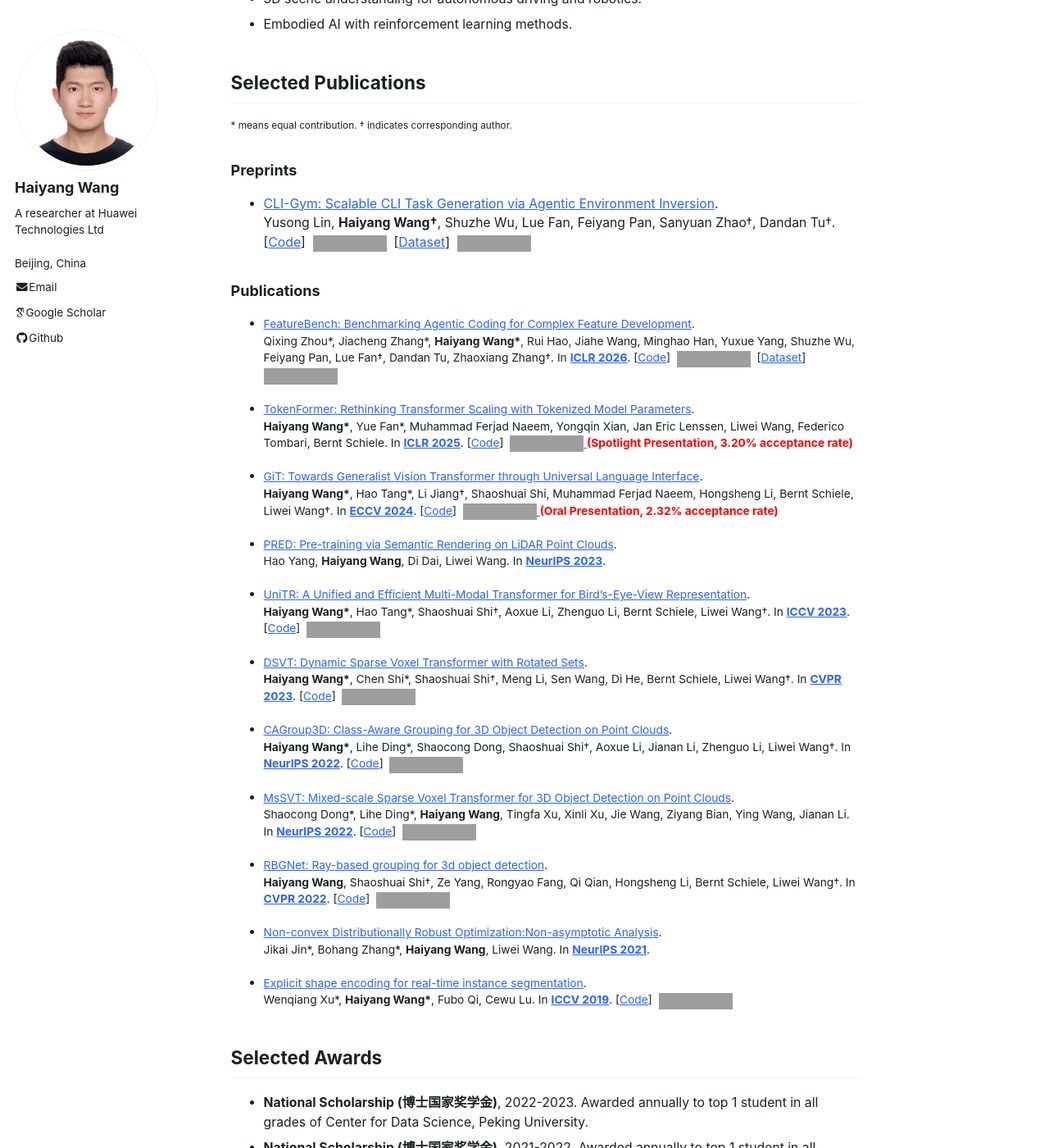
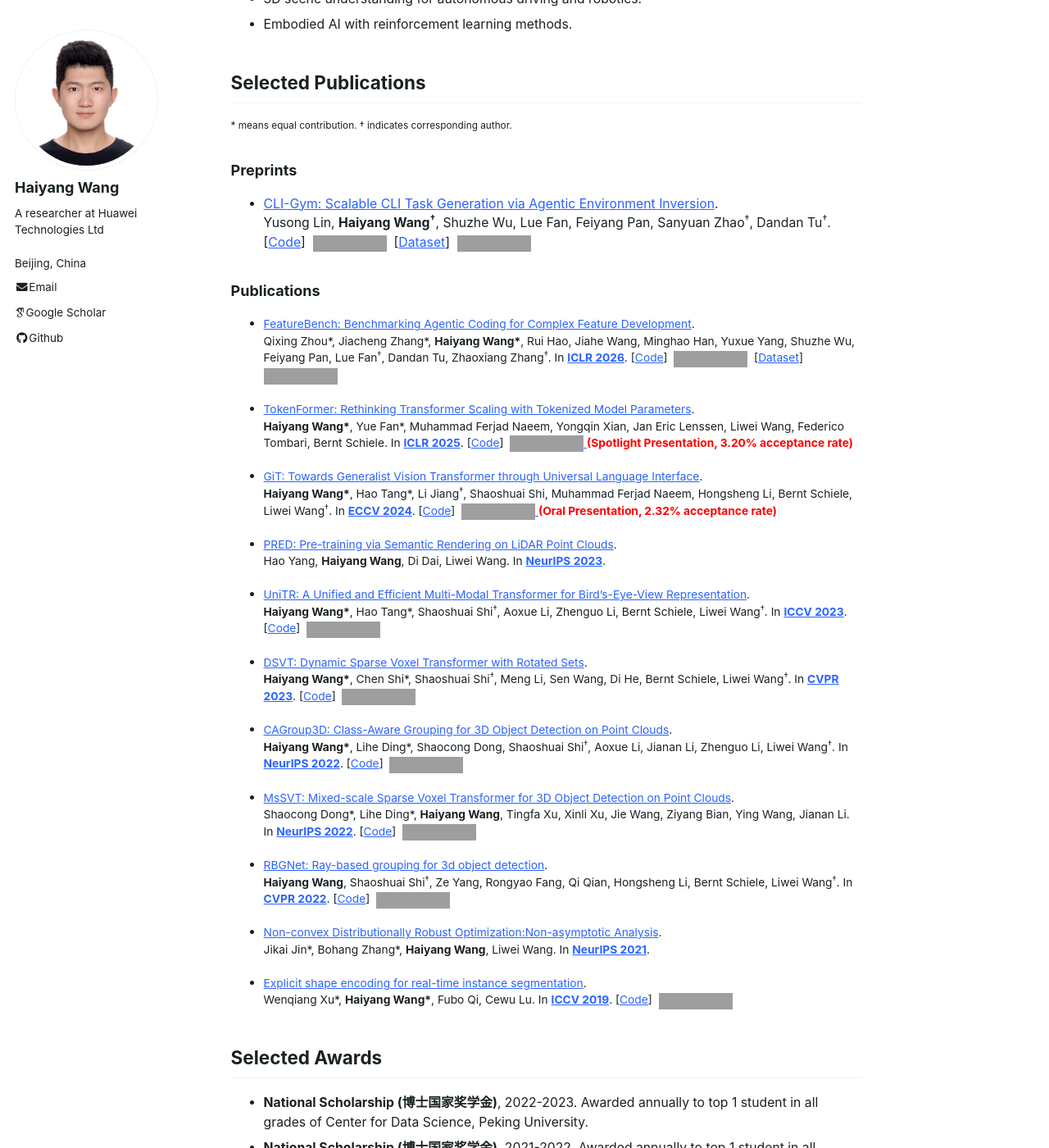
Before and after one commit to Haiyang-W/haiyang-w.github.io, a Jekyll site: the page built from _pages/about.md, in a window 1280 px wide and 1400 px high, scrolled down 782 px, cut to the strip 0-1400 px from the top of the window. Shown: the whole strip at 82% size. Built offline with Jekyll 4.4.1, drawn with Linux system fonts in a browser that asks for light colours; some web fonts are replaced; comment, search, counter and statistics services are not loaded; grey boxes are pictures that could not be loaded.

Commit message:
fixbug for corresponding author

```diff
--- a/_pages/about.md
+++ b/_pages/about.md
@@ -31,36 +31,36 @@ Previous research areas:
 
 ### Preprints
 * [CLI-Gym: Scalable CLI Task Generation via Agentic Environment Inversion](https://arxiv.org/pdf/2602.10999).\\
-Yusong Lin, **Haiyang Wang†**, Shuzhe Wu, Lue Fan, Feiyang Pan, Sanyuan Zhao†, Dandan Tu†. \[[Code](https://github.com/LiberCoders/CLI-Gym)\] &nbsp;<a href="https://github.com/LiberCoders/CLI-Gym"><img alt="GitHub stars" style="vertical-align:middle" src="https://img.shields.io/github/stars/LiberCoders/CLI-Gym?style=social"></a> &nbsp;\[[Dataset](https://huggingface.co/datasets/LiberCoders/CLI-Gym)\] &nbsp;<a href="https://huggingface.co/datasets/LiberCoders/CLI-Gym"><img alt="Hugging Face downloads" style="vertical-align:middle" src="https://img.shields.io/badge/dynamic/json?url=https%3A%2F%2Fhuggingface.co%2Fapi%2Fdatasets%2FLiberCoders%2FCLI-Gym&query=%24.downloads&label=Downloads&suffix=%20monthly&color=white&logo=huggingface&logoColor=FFD21E"></a>
+Yusong Lin, **Haiyang Wang<sup>†</sup>**, Shuzhe Wu, Lue Fan, Feiyang Pan, Sanyuan Zhao<sup>†</sup>, Dandan Tu<sup>†</sup>. \[[Code](https://github.com/LiberCoders/CLI-Gym)\] &nbsp;<a href="https://github.com/LiberCoders/CLI-Gym"><img alt="GitHub stars" style="vertical-align:middle" src="https://img.shields.io/github/stars/LiberCoders/CLI-Gym?style=social"></a> &nbsp;\[[Dataset](https://huggingface.co/datasets/LiberCoders/CLI-Gym)\] &nbsp;<a href="https://huggingface.co/datasets/LiberCoders/CLI-Gym"><img alt="Hugging Face downloads" style="vertical-align:middle" src="https://img.shields.io/badge/dynamic/json?url=https%3A%2F%2Fhuggingface.co%2Fapi%2Fdatasets%2FLiberCoders%2FCLI-Gym&query=%24.downloads&label=Downloads&suffix=%20monthly&color=white&logo=huggingface&logoColor=FFD21E"></a>
 
 ### Publications
 
 * [FeatureBench: Benchmarking Agentic Coding for Complex Feature Development](https://arxiv.org/pdf/2602.10975).\\
-Qixing Zhou\*, Jiacheng Zhang\*, **Haiyang Wang\***, Rui Hao, Jiahe Wang, Minghao Han, Yuxue Yang, Shuzhe Wu, Feiyang Pan, Lue Fan†, Dandan Tu, Zhaoxiang Zhang†. In [**ICLR 2026**](https://iclr.cc/). \[[Code](https://github.com/LiberCoders/FeatureBench)\] &nbsp;<a href="https://github.com/LiberCoders/FeatureBench"><img alt="GitHub stars" style="vertical-align:middle" src="https://img.shields.io/github/stars/LiberCoders/FeatureBench?style=social"></a> &nbsp;\[[Dataset](https://huggingface.co/datasets/LiberCoders/FeatureBench)\] &nbsp;<a href="https://huggingface.co/datasets/LiberCoders/FeatureBench"><img alt="Hugging Face downloads" style="vertical-align:middle" src="https://img.shields.io/badge/dynamic/json?url=https%3A%2F%2Fhuggingface.co%2Fapi%2Fdatasets%2FLiberCoders%2FFeatureBench&query=%24.downloads&label=Downloads&suffix=%20monthly&color=white&logo=huggingface&logoColor=FFD21E"></a>
+Qixing Zhou\*, Jiacheng Zhang\*, **Haiyang Wang\***, Rui Hao, Jiahe Wang, Minghao Han, Yuxue Yang, Shuzhe Wu, Feiyang Pan, Lue Fan<sup>†</sup>, Dandan Tu, Zhaoxiang Zhang<sup>†</sup>. In [**ICLR 2026**](https://iclr.cc/). \[[Code](https://github.com/LiberCoders/FeatureBench)\] &nbsp;<a href="https://github.com/LiberCoders/FeatureBench"><img alt="GitHub stars" style="vertical-align:middle" src="https://img.shields.io/github/stars/LiberCoders/FeatureBench?style=social"></a> &nbsp;\[[Dataset](https://huggingface.co/datasets/LiberCoders/FeatureBench)\] &nbsp;<a href="https://huggingface.co/datasets/LiberCoders/FeatureBench"><img alt="Hugging Face downloads" style="vertical-align:middle" src="https://img.shields.io/badge/dynamic/json?url=https%3A%2F%2Fhuggingface.co%2Fapi%2Fdatasets%2FLiberCoders%2FFeatureBench&query=%24.downloads&label=Downloads&suffix=%20monthly&color=white&logo=huggingface&logoColor=FFD21E"></a>
 
 * [TokenFormer: Rethinking Transformer Scaling with Tokenized Model Parameters](https://arxiv.org/abs/2410.23168).\\
 **Haiyang Wang\***, Yue Fan\*, Muhammad Ferjad Naeem, Yongqin Xian, Jan Eric Lenssen, Liwei Wang, Federico Tombari, Bernt Schiele. In [**ICLR 2025**](https://iclr.cc/). \[[Code](https://github.com/Haiyang-W/TokenFormer)\] &nbsp;<a href="https://github.com/Haiyang-W/TokenFormer"><img alt="GitHub stars" style="vertical-align:middle" src="https://img.shields.io/github/stars/Haiyang-W/TokenFormer?style=social"> </a> **<font color=red>(Spotlight Presentation, 3.20% acceptance rate)</font>**
 
 * [GiT: Towards Generalist Vision Transformer through Universal Language Interface](https://www.ecva.net/papers/eccv_2024/papers_ECCV/papers/04158.pdf).\\
-**Haiyang Wang\***, Hao Tang\*, Li Jiang†, Shaoshuai Shi, Muhammad Ferjad Naeem, Hongsheng Li, Bernt Schiele, Liwei Wang†. In [**ECCV 2024**](https://eccv.ecva.net/Conferences/2024). \[[Code](https://github.com/Haiyang-W/GiT)\] &nbsp;<a href="https://github.com/Haiyang-W/GiT"><img alt="GitHub stars" style="vertical-align:middle" src="https://img.shields.io/github/stars/Haiyang-W/GiT?style=social"> </a> **<font color=red>(Oral Presentation, 2.32% acceptance rate)</font>**
+**Haiyang Wang\***, Hao Tang\*, Li Jiang<sup>†</sup>, Shaoshuai Shi, Muhammad Ferjad Naeem, Hongsheng Li, Bernt Schiele, Liwei Wang<sup>†</sup>. In [**ECCV 2024**](https://eccv.ecva.net/Conferences/2024). \[[Code](https://github.com/Haiyang-W/GiT)\] &nbsp;<a href="https://github.com/Haiyang-W/GiT"><img alt="GitHub stars" style="vertical-align:middle" src="https://img.shields.io/github/stars/Haiyang-W/GiT?style=social"> </a> **<font color=red>(Oral Presentation, 2.32% acceptance rate)</font>**
 
 * [PRED: Pre-training via Semantic Rendering on LiDAR Point Clouds](https://proceedings.neurips.cc/paper_files/paper/2023/file/903f778fe1341e5351b5b63e0e6b197f-Paper-Conference.pdf).\\
 Hao Yang, **Haiyang Wang**, Di Dai, Liwei Wang. In [**NeurIPS 2023**](https://neurips.cc/Conferences/2023).
 
 * [UniTR: A Unified and Efficient Multi-Modal Transformer for Bird's-Eye-View Representation](https://openaccess.thecvf.com/content/ICCV2023/papers/Wang_UniTR_A_Unified_and_Efficient_Multi-Modal_Transformer_for_Birds-Eye-View_Representation_ICCV_2023_paper.pdf).\\
-**Haiyang Wang\***, Hao Tang\*, Shaoshuai Shi†, Aoxue Li, Zhenguo Li, Bernt Schiele, Liwei Wang†. In [**ICCV 2023**](https://iccv2023.thecvf.com/). \[[Code](https://github.com/Haiyang-W/UniTR)\] &nbsp;<a href="https://github.com/Haiyang-W/UniTR"><img alt="GitHub stars" style="vertical-align:middle" src="https://img.shields.io/github/stars/Haiyang-W/UniTR?style=social"> </a>
+**Haiyang Wang\***, Hao Tang\*, Shaoshuai Shi<sup>†</sup>, Aoxue Li, Zhenguo Li, Bernt Schiele, Liwei Wang<sup>†</sup>. In [**ICCV 2023**](https://iccv2023.thecvf.com/). \[[Code](https://github.com/Haiyang-W/UniTR)\] &nbsp;<a href="https://github.com/Haiyang-W/UniTR"><img alt="GitHub stars" style="vertical-align:middle" src="https://img.shields.io/github/stars/Haiyang-W/UniTR?style=social"> </a>
 
 * [DSVT: Dynamic Sparse Voxel Transformer with Rotated Sets](https://openaccess.thecvf.com/content/CVPR2023/papers/Wang_DSVT_Dynamic_Sparse_Voxel_Transformer_With_Rotated_Sets_CVPR_2023_paper.pdf).\\
-**Haiyang Wang\***, Chen Shi\*, Shaoshuai Shi†, Meng Li, Sen Wang, Di He, Bernt Schiele, Liwei Wang†. In [**CVPR 2023**](https://cvpr.thecvf.com/Conferences/2023). \[[Code](https://github.com/Haiyang-W/DSVT)\] &nbsp;<a href="https://github.com/Haiyang-W/DSVT"><img alt="GitHub stars" style="vertical-align:middle" src="https://img.shields.io/github/stars/Haiyang-W/DSVT?style=social"> </a>
+**Haiyang Wang\***, Chen Shi\*, Shaoshuai Shi<sup>†</sup>, Meng Li, Sen Wang, Di He, Bernt Schiele, Liwei Wang<sup>†</sup>. In [**CVPR 2023**](https://cvpr.thecvf.com/Conferences/2023). \[[Code](https://github.com/Haiyang-W/DSVT)\] &nbsp;<a href="https://github.com/Haiyang-W/DSVT"><img alt="GitHub stars" style="vertical-align:middle" src="https://img.shields.io/github/stars/Haiyang-W/DSVT?style=social"> </a>
 
 * [CAGroup3D: Class-Aware Grouping for 3D Object Detection on Point Clouds](https://proceedings.neurips.cc/paper_files/paper/2022/file/c1aaf7c3f306fe94f77236dc0756d771-Paper-Conference.pdf).\\
-**Haiyang Wang\***, Lihe Ding\*, Shaocong Dong, Shaoshuai Shi†, Aoxue Li,  Jianan Li,  Zhenguo Li, Liwei Wang†. In [**NeurIPS 2022**](https://neurips.cc/Conferences/2022). \[[Code](https://github.com/Haiyang-W/CAGroup3D)\] &nbsp;<a href="https://github.com/Haiyang-W/CAGroup3D"><img alt="GitHub stars" style="vertical-align:middle" src="https://img.shields.io/github/stars/Haiyang-W/CAGroup3D?style=social"> </a>
+**Haiyang Wang\***, Lihe Ding\*, Shaocong Dong, Shaoshuai Shi<sup>†</sup>, Aoxue Li,  Jianan Li,  Zhenguo Li, Liwei Wang<sup>†</sup>. In [**NeurIPS 2022**](https://neurips.cc/Conferences/2022). \[[Code](https://github.com/Haiyang-W/CAGroup3D)\] &nbsp;<a href="https://github.com/Haiyang-W/CAGroup3D"><img alt="GitHub stars" style="vertical-align:middle" src="https://img.shields.io/github/stars/Haiyang-W/CAGroup3D?style=social"> </a>
 
 * [MsSVT: Mixed-scale Sparse Voxel Transformer for 3D Object Detection on Point Clouds](https://proceedings.neurips.cc/paper_files/paper/2022/file/4bad7c27534efca029ca0d366c47c0e3-Paper-Conference.pdf).\\
 Shaocong Dong\*, Lihe Ding\*, **Haiyang Wang**, Tingfa Xu, Xinli Xu, Jie Wang, Ziyang Bian, Ying Wang, Jianan Li. In [**NeurIPS 2022**](https://neurips.cc/Conferences/2022). \[[Code](https://github.com/dscdyc/MsSVT)\] &nbsp;<a href="https://github.com/dscdyc/MsSVT"><img alt="GitHub stars" style="vertical-align:middle" src="https://img.shields.io/github/stars/dscdyc/MsSVT?style=social"> </a>
 
 * [RBGNet: Ray-based grouping for 3d object detection](https://openaccess.thecvf.com/content/CVPR2022/papers/Wang_RBGNet_Ray-Based_Grouping_for_3D_Object_Detection_CVPR_2022_paper.pdf).\\
-**Haiyang Wang**, Shaoshuai Shi†, Ze Yang, Rongyao Fang, Qi Qian, Hongsheng Li, Bernt Schiele, Liwei Wang†. In [**CVPR 2022**](https://cvpr2022.thecvf.com/). \[[Code](https://github.com/Haiyang-W/RBGNet)\]  &nbsp;<a href="https://github.com/Haiyang-W/RBGNet"><img alt="GitHub stars" style="vertical-align:middle" src="https://img.shields.io/github/stars/Haiyang-W/RBGNet?style=social"> </a>
+**Haiyang Wang**, Shaoshuai Shi<sup>†</sup>, Ze Yang, Rongyao Fang, Qi Qian, Hongsheng Li, Bernt Schiele, Liwei Wang<sup>†</sup>. In [**CVPR 2022**](https://cvpr2022.thecvf.com/). \[[Code](https://github.com/Haiyang-W/RBGNet)\]  &nbsp;<a href="https://github.com/Haiyang-W/RBGNet"><img alt="GitHub stars" style="vertical-align:middle" src="https://img.shields.io/github/stars/Haiyang-W/RBGNet?style=social"> </a>
 
 * [Non-convex Distributionally Robust Optimization:Non-asymptotic Analysis](https://proceedings.neurips.cc/paper/2021/file/164bf317ea19ccfd9e97853edc2389f4-Supplemental.pdf).\\
 Jikai Jin\*, Bohang Zhang\*, **Haiyang Wang**, Liwei Wang. In [**NeurIPS 2021**](https://neurips.cc/Conferences/2021).
```
